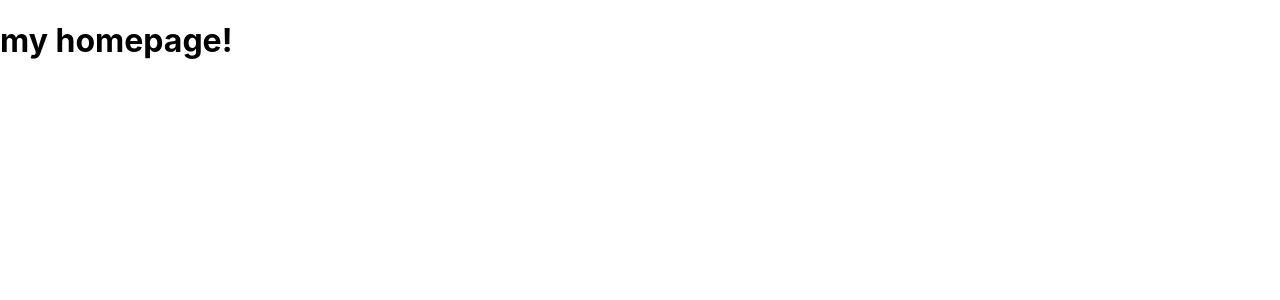
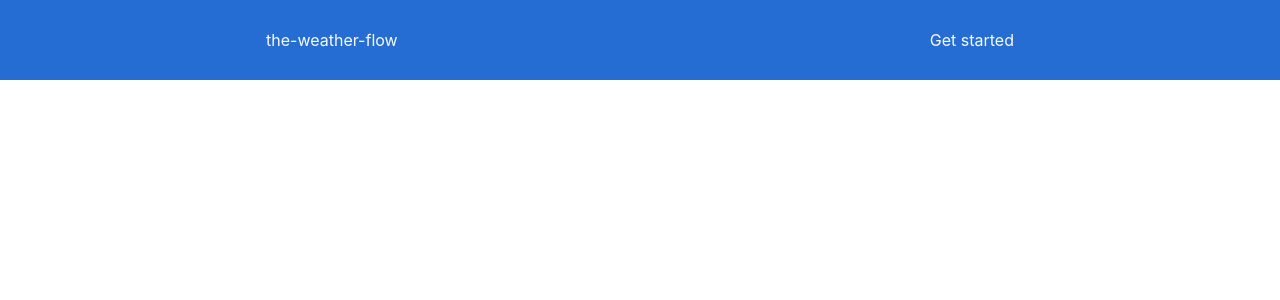
Before and after one commit to istancescu/the-weather-flow, a React (Create React App) app: page / in a window 1280 px wide. Shown: the top 300 px of the page. Built offline with nearby package versions, Linux system fonts and the light colour scheme.

Commit message:
added navbar and styling

```diff
--- /dev/null
+++ b/src/components/NavBar/NavBar.module.css
@@ -0,0 +1,16 @@
+.container {
+  display: flex;
+  flex: 1;
+  flex-direction: row;
+  justify-content: space-around;
+  background-color: #266dd3;
+  align-items: center;
+  height: 80px;
+}
+.pageTitle {
+  color: #fafaff;
+}
+.getStarted {
+  text-decoration: none;
+  color: #fafaff;
+}
--- /dev/null
+++ b/src/components/NavBar/NavBar.tsx
@@ -0,0 +1,16 @@
+import React, { ReactElement } from "react";
+import { ghost_white, celtic_blue } from "../../utils/colors";
+import styles from "./NavBar.module.css";
+
+interface Props {}
+
+export default function NavBar({  }: Props): ReactElement {
+  return (
+    <div className={styles.container}>
+      <p className={styles.pageTitle}>the-weather-flow</p>
+      <a className={styles.getStarted} href="/">
+        Get started
+      </a>
+    </div>
+  );
+}
--- a/src/pages/Home.tsx
+++ b/src/pages/Home.tsx
@@ -1,11 +1,12 @@
 import React, { ReactElement } from "react";
+import NavBar from "../components/NavBar/NavBar";
 
 interface Props {}
 
 function Home({  }: Props): ReactElement {
   return (
     <div>
-      <h1>my homepage!</h1>
+      <NavBar />
     </div>
   );
 }
```
Also changed, not shown: src/utils/colors.ts (+5 -5 lines).
